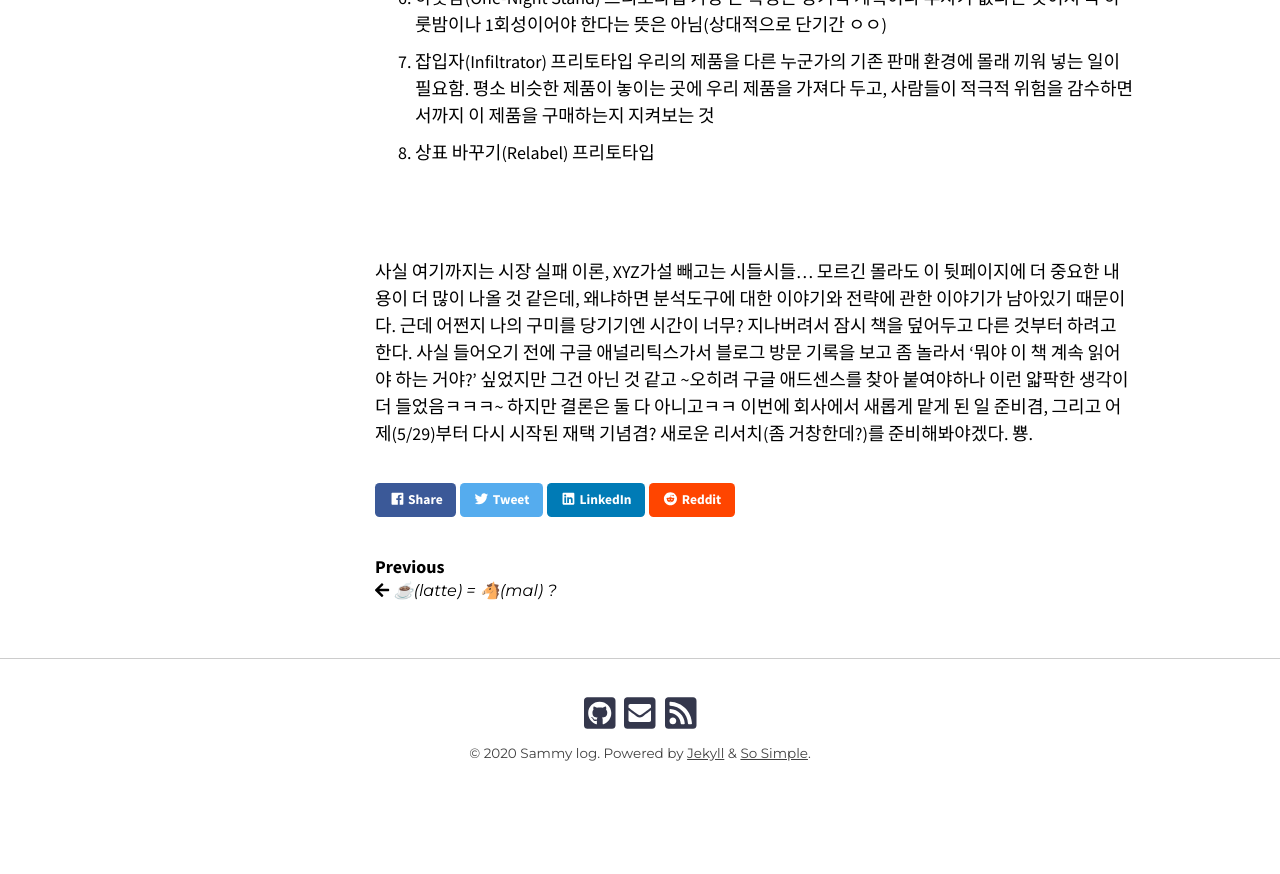
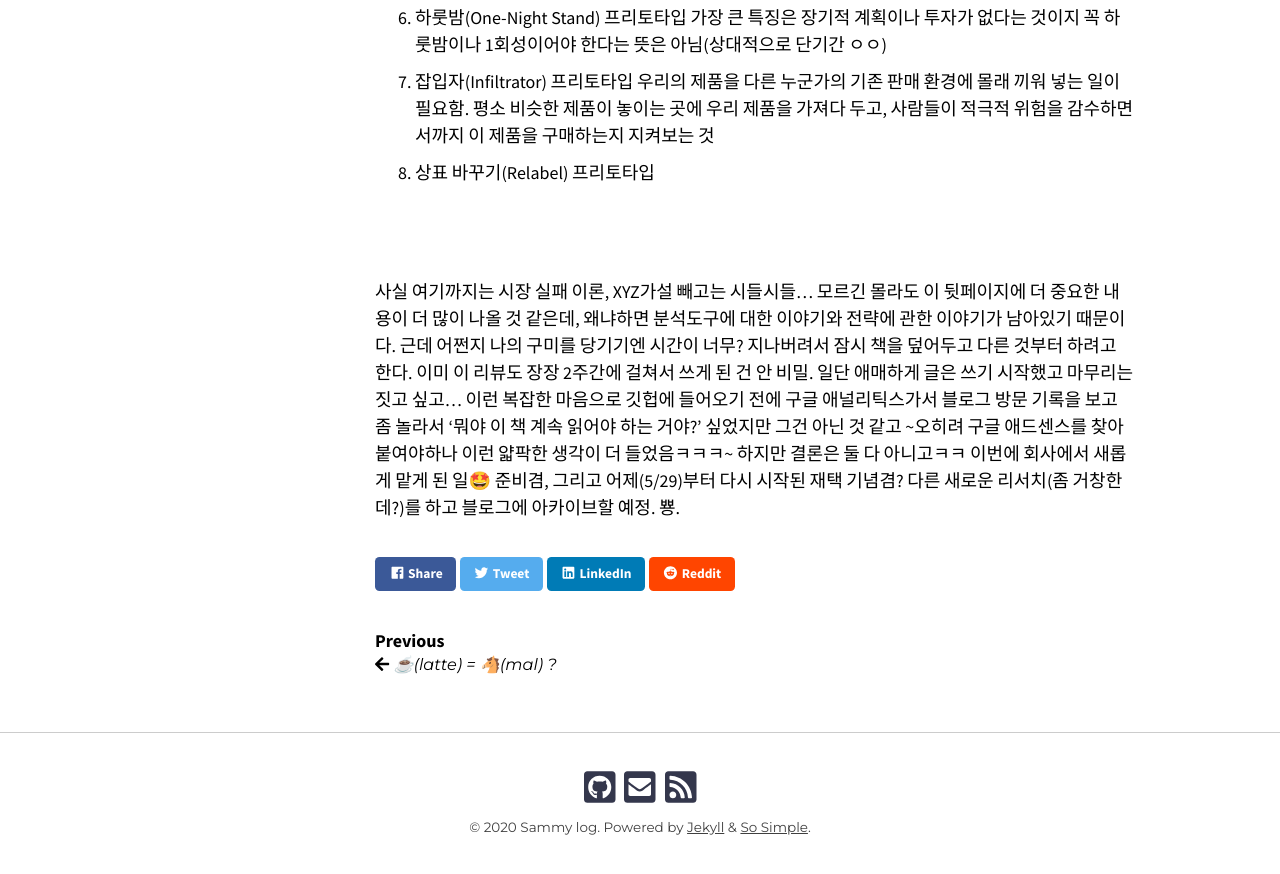
Before and after one commit to ssammykim/ssammykim.github.io, a Jekyll site: the page built from _posts/2020-05-24-the-right-it.md, in a window 1280 px wide and 900 px high, scrolled down 5626 px. Shown: the top 874 px of the window. Built offline with Jekyll 4.4.1, drawn with Linux system fonts in a browser that asks for light colours; nearby versions of some CDN libraries; some web fonts are replaced; comment, search, counter and statistics services are not loaded; before the commit the page ends 6461 px from its top, so only the background shows below that.

Commit message:
Update 2020-05-24-the-right-it.md

```diff
--- a/_posts/2020-05-24-the-right-it.md
+++ b/_posts/2020-05-24-the-right-it.md
@@ -136,20 +136,20 @@
   - 빠르게 수행할 수 있어야
   - 저렴하게 수행할 수 있어야
 
-2. 미캐니컬 터크(Mechanical Turk) 프리토타입 : 값비싸고 복잡한 기술이나 아직 개발되지 않은 기술이 있고, 인간이 은밀히 그 기술을 대신 구현하는 것이 가능할 때 이상적인 방법
-3. 피노키오 프리토타입
-4. 가짜 문 프리토타입
-5. 외관(Facade) 프리토타입
+1. 미캐니컬 터크(Mechanical Turk) 프리토타입 : 값비싸고 복잡한 기술이나 아직 개발되지 않은 기술이 있고, 인간이 은밀히 그 기술을 대신 구현하는 것이 가능할 때 이상적인 방법
+2. 피노키오 프리토타입
+3. 가짜 문 프리토타입
+4. 외관(Facade) 프리토타입
 외관 프리토타입은 잠재적 고객이 문을 두드리거나 '구매하기' 버튼을 클릭했을 때 누군가 응답을 하고 어떤 일이 벌어짐 (가짜문은 그저 가짜문, That's all)
-6. 유튜브 프리토타입
-7. 하룻밤(One-Night Stand) 프리토타입
+5. 유튜브 프리토타입
+6. 하룻밤(One-Night Stand) 프리토타입
 가장 큰 특징은 장기적 계획이나 투자가 없다는 것이지 꼭 하룻밤이나 1회성이어야 한다는 뜻은 아님(상대적으로 단기간 ㅇㅇ)
-8. 잡입자(Infiltrator) 프리토타입
+7. 잡입자(Infiltrator) 프리토타입
 우리의 제품을 다른 누군가의 기존 판매 환경에 몰래 끼워 넣는 일이 필요함. 평소 비슷한 제품이 놓이는 곳에 우리 제품을 가져다 두고, 사람들이 적극적 위험을 감수하면서까지 이 제품을 구매하는지 지켜보는 것
-9. 상표 바꾸기(Relabel) 프리토타입
+8. 상표 바꾸기(Relabel) 프리토타입
 
 
 <br>
 <br>
 
-사실 여기까지는 시장 실패 이론, XYZ가설 빼고는 시들시들... 모르긴 몰라도 이 뒷페이지에 더 중요한 내용이 더 많이 나올 것 같은데, 왜냐하면 분석도구에 대한 이야기와 전략에 관한 이야기가 남아있기 때문이다. 근데 어쩐지 나의 구미를 당기기엔 시간이 너무? 지나버려서 잠시 책을 덮어두고 다른 것부터 하려고 한다. 사실 들어오기 전에 구글 애널리틱스가서 블로그 방문 기록을 보고 좀 놀라서 '뭐야 이 책 계속 읽어야 하는 거야?' 싶었지만 그건 아닌 것 같고 ~오히려 구글 애드센스를 찾아 붙여야하나 이런 얇팍한 생각이 더 들었음ㅋㅋㅋ~ 하지만 결론은 둘 다 아니고ㅋㅋ 이번에 회사에서 새롭게 맡게 된 일 준비겸, 그리고 어제(5/29)부터 다시 시작된 재택 기념겸? 새로운 리서치(좀 거창한데?)를 준비해봐야겠다. 뿅.
+사실 여기까지는 시장 실패 이론, XYZ가설 빼고는 시들시들... 모르긴 몰라도 이 뒷페이지에 더 중요한 내용이 더 많이 나올 것 같은데, 왜냐하면 분석도구에 대한 이야기와 전략에 관한 이야기가 남아있기 때문이다. 근데 어쩐지 나의 구미를 당기기엔 시간이 너무? 지나버려서 잠시 책을 덮어두고 다른 것부터 하려고 한다. 이미 이 리뷰도 장장 2주간에 걸쳐서 쓰게 된 건 안 비밀. 일단 애매하게 글은 쓰기 시작했고 마무리는 짓고 싶고... 이런 복잡한 마음으로 깃헙에 들어오기 전에 구글 애널리틱스가서 블로그 방문 기록을 보고 좀 놀라서 '뭐야 이 책 계속 읽어야 하는 거야?' 싶었지만 그건 아닌 것 같고 ~오히려 구글 애드센스를 찾아 붙여야하나 이런 얇팍한 생각이 더 들었음ㅋㅋㅋ~ 하지만 결론은 둘 다 아니고ㅋㅋ 이번에 회사에서 새롭게 맡게 된 일🤩 준비겸, 그리고 어제(5/29)부터 다시 시작된 재택 기념겸? 다른 새로운 리서치(좀 거창한데?)를 하고 블로그에 아카이브할 예정. 뿅.
```
Also changed, not shown: other parts of _posts/2020-05-24-the-right-it.md (+1 -1 lines).
